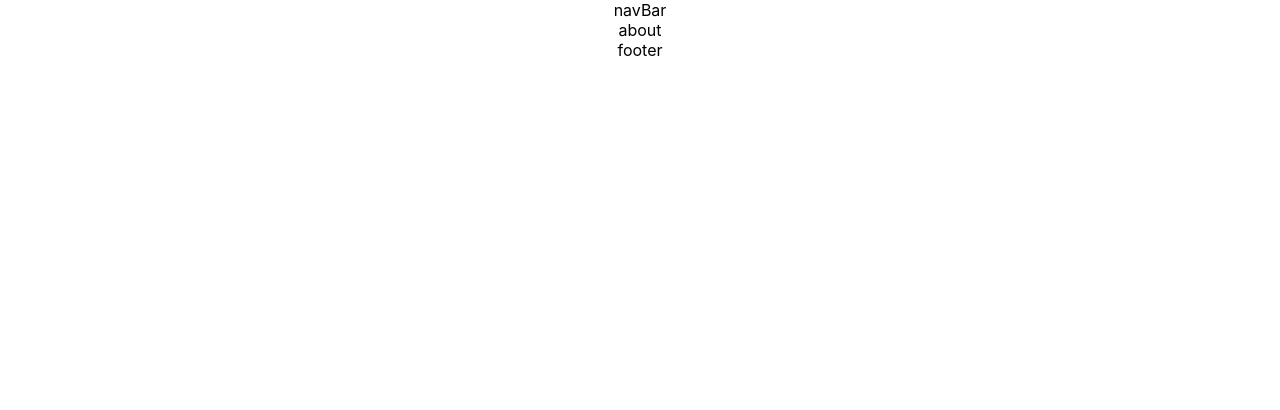
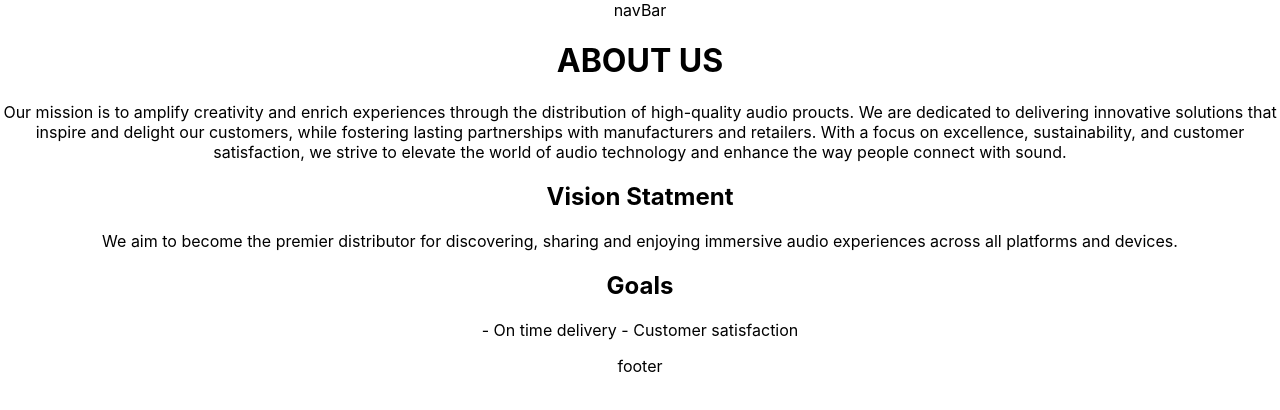
Before and after one commit to jb1756/Sound_Sync_Distribution, a React (Create React App) app: page /about in a window 1280 px wide. Shown: the top 410 px of the page. Built offline with nearby package versions, Linux system fonts and the light colour scheme.

Commit message:
Added text on about me

```diff
--- a/src/components/about/index.js
+++ b/src/components/about/index.js
@@ -2,7 +2,26 @@ import React from 'react'
 
 const About = () => {
   return (
-    <div>about</div>
+    <div>
+      <h1>ABOUT US</h1>
+      <p>
+        Our mission is to amplify creativity and enrich experiences through the distribution of high-quality
+        audio proucts. We are dedicated to delivering innovative solutions that inspire and delight our customers,
+        while fostering lasting partnerships with manufacturers and retailers. With a focus on excellence,
+        sustainability, and customer satisfaction, we strive to elevate the world of
+        audio technology and enhance the way people connect with sound.
+      </p>
+      <h2>Vision Statment</h2>
+      <p>We aim to become the premier distributor for discovering,
+        sharing and enjoying immersive audio experiences across all platforms
+        and devices.
+      </p>
+      <h2>Goals</h2>
+      <p>
+        - On time delivery
+        - Customer satisfaction
+      </p>
+    </div>
   )
 }
 
```
